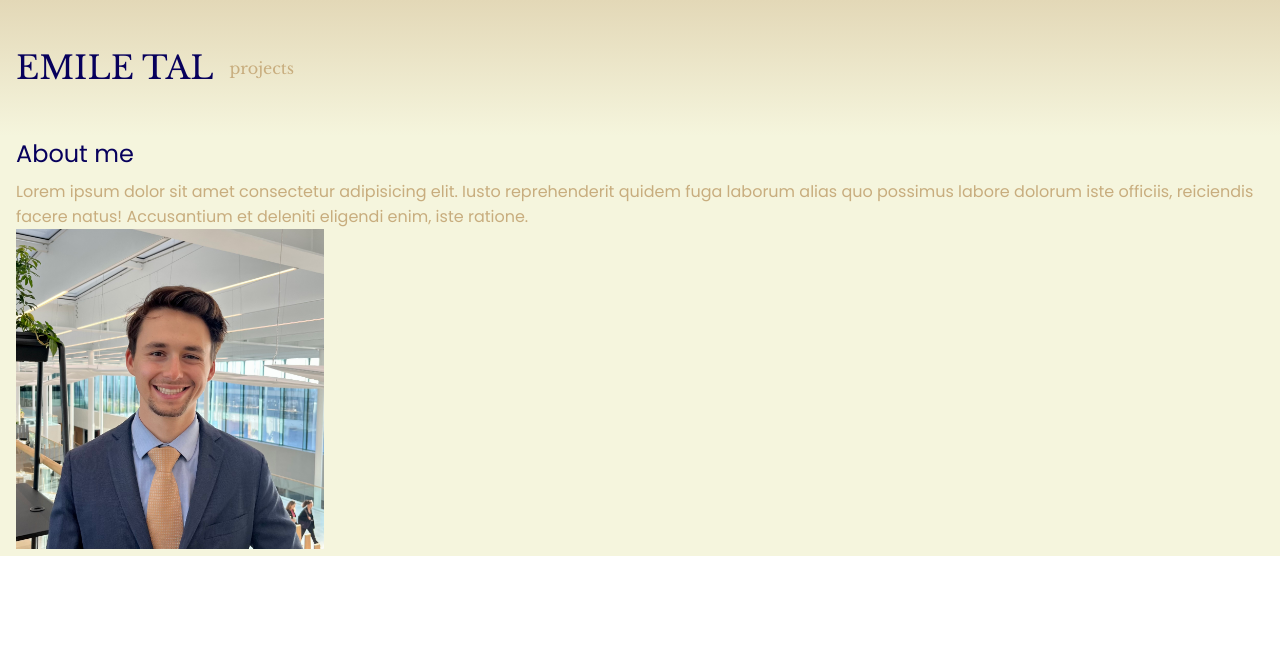
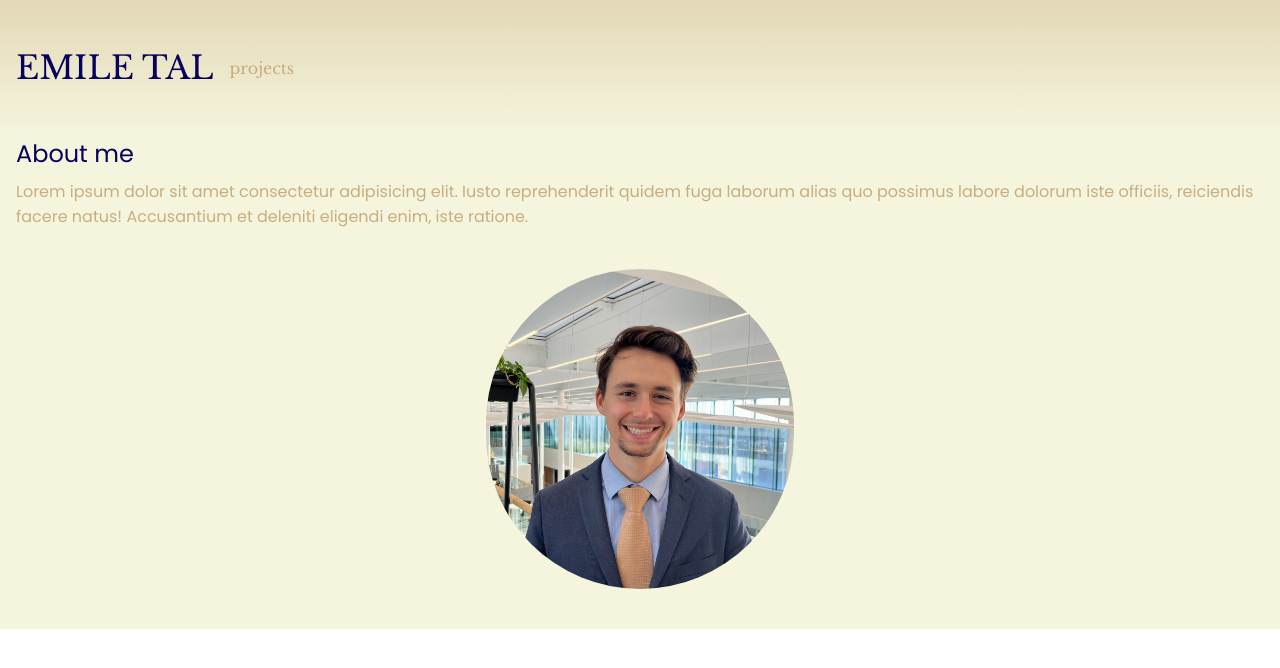
Before and after one commit to emile-tal/emiletal, a React (Vite) app: page / in a window 1280 px wide. Shown: the top 668 px of the page. Built offline with nearby package versions, Linux system fonts and the light colour scheme.

Commit message:
Format profile picture in about section

```diff
--- a/src/assets/components/AboutSection/AboutSection.jsx
+++ b/src/assets/components/AboutSection/AboutSection.jsx
@@ -9,7 +9,9 @@ export function AboutSection() {
                 <h2 className='about__heading'>About me</h2>
                 <p className='about__content'>Lorem ipsum dolor sit amet consectetur adipisicing elit. Iusto reprehenderit quidem fuga laborum alias quo possimus labore dolorum iste officiis, reiciendis facere natus! Accusantium et deleniti eligendi enim, iste ratione.</p>
             </div>
-            <img src={profilePhoto} className='about__image' alt='Emile Tal profile photo' />
+            <div className='about__image-container'>
+                <img src={profilePhoto} className='about__image' alt='Emile Tal profile photo' />
+            </div>
         </section>
     )
 }
--- a/src/assets/components/AboutSection/AboutSection.scss
+++ b/src/assets/components/AboutSection/AboutSection.scss
@@ -14,8 +14,16 @@
         color: $color6;
     }
 
+    &__image-container {
+        display: flex;
+        justify-content: center;
+        width: 100%;
+        padding: 2.5rem;
+    }
+
     &__image {
         max-width: 100%;
         max-height: 20rem;
+        border-radius: 100vw;
     }
 }
--- a/src/assets/components/Header/Header.scss
+++ b/src/assets/components/Header/Header.scss
@@ -2,5 +2,4 @@
 
 .header {
     background-image: linear-gradient($color3, $color1);
-
 }
```
